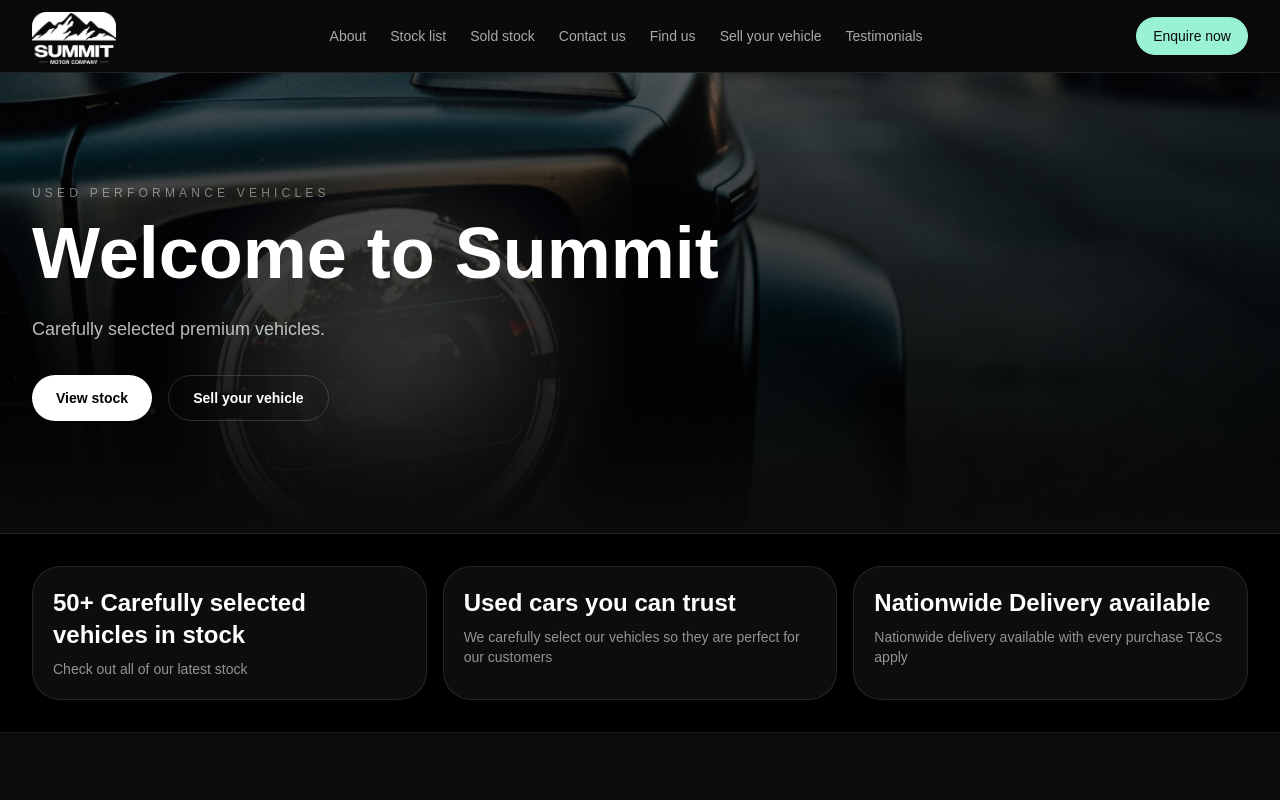
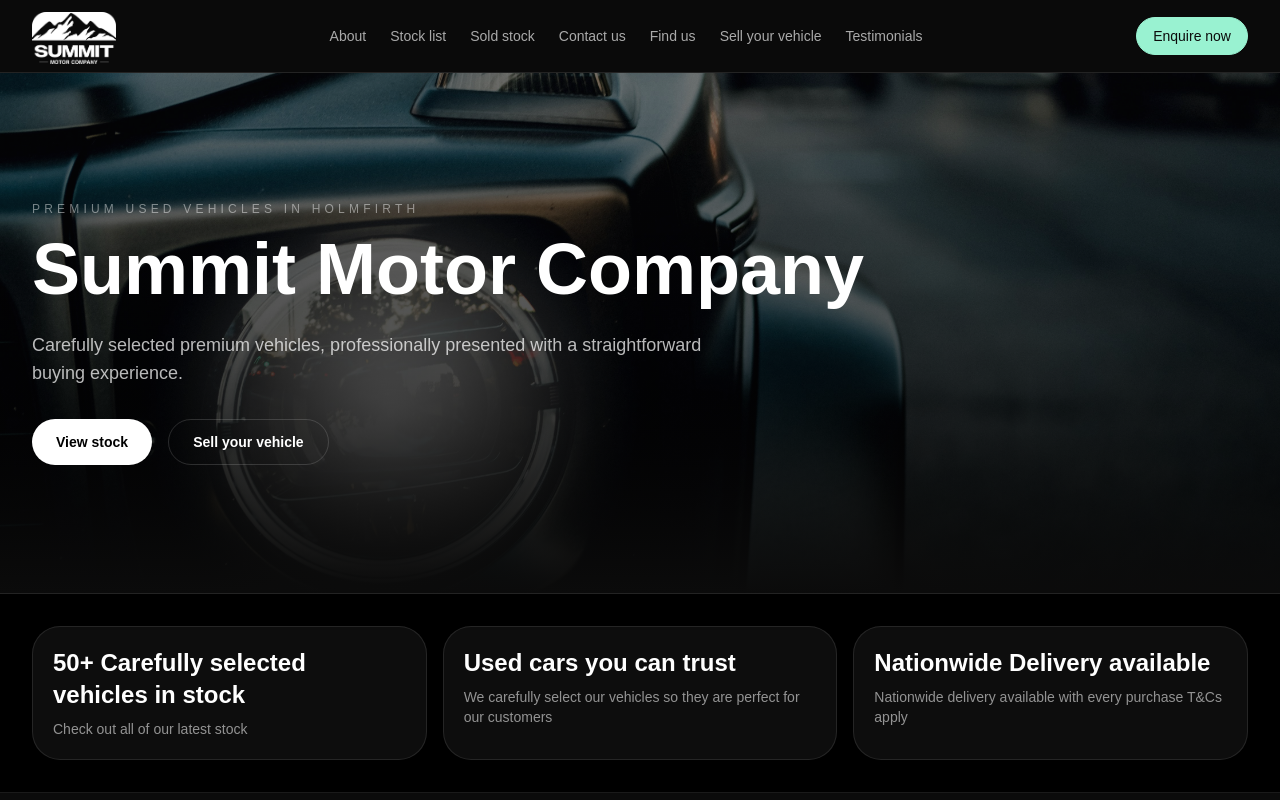
Before and after one commit to alexcowper20-del/summit-motor-company, a Next.js app: page / in a window 1280 px wide. Shown: the top 800 px of the page. Built offline with nearby package versions, Linux system fonts and the light colour scheme.

Commit message:
update hero image and text

```diff
--- a/app/page.tsx
+++ b/app/page.tsx
@@ -353,21 +353,21 @@ function StockCard({ car, hidePrice = false }: { car: any; hidePrice?: boolean }
         <section className="relative overflow-hidden border-b border-white/10">
           <div className="absolute inset-0">
             <img
-              src="hero-car.jpg"
+              src="/hero-car.jpg"
               alt="Summit Motor Company"
-              className="h-full w-full object-cover opacity-50"
+              className="h-full w-full object-cover opacity-60"
             />
-            <div className="absolute inset-0 bg-gradient-to-b from-black/30 via-black/55 to-[#0b0b0b]" />
+            <div className="absolute inset-0 bg-gradient-to-b from-black/25 via-black/45 to-[#0b0b0b]" />
           </div>
 
-          <div className="relative mx-auto grid max-w-7xl gap-10 px-5 py-20 lg:grid-cols-[1.35fr_0.9fr] lg:px-8 lg:py-28">
+          <div className="relative mx-auto flex max-w-7xl items-end px-5 py-24 lg:px-8 lg:py-32">
             <div>
-              <p className="text-xs uppercase tracking-[0.35em] text-white/45">Used performance vehicles</p>
+              <p className="text-xs uppercase tracking-[0.35em] text-white/45">Premium used vehicles in Holmfirth</p>
               <h1 className="mt-4 max-w-4xl text-5xl font-semibold leading-[1.02] md:text-7xl">
-                Welcome to Summit
+                Summit Motor Company
               </h1>
               <p className="mt-6 max-w-2xl text-base leading-7 text-white/72 md:text-lg">
-                Carefully selected premium vehicles.
+                Carefully selected premium vehicles, professionally presented with a straightforward buying experience.
               </p>
               <div className="mt-8 flex flex-wrap gap-4">
                 <button
@@ -383,10 +383,6 @@ function StockCard({ car, hidePrice = false }: { car: any; hidePrice?: boolean }
                   Sell your vehicle
                 </button>
               </div>
-            </div>
-
-            <div className="grid gap-4 sm:grid-cols-3 lg:grid-cols-1">
-
             </div>
           </div>
         </section>
```
